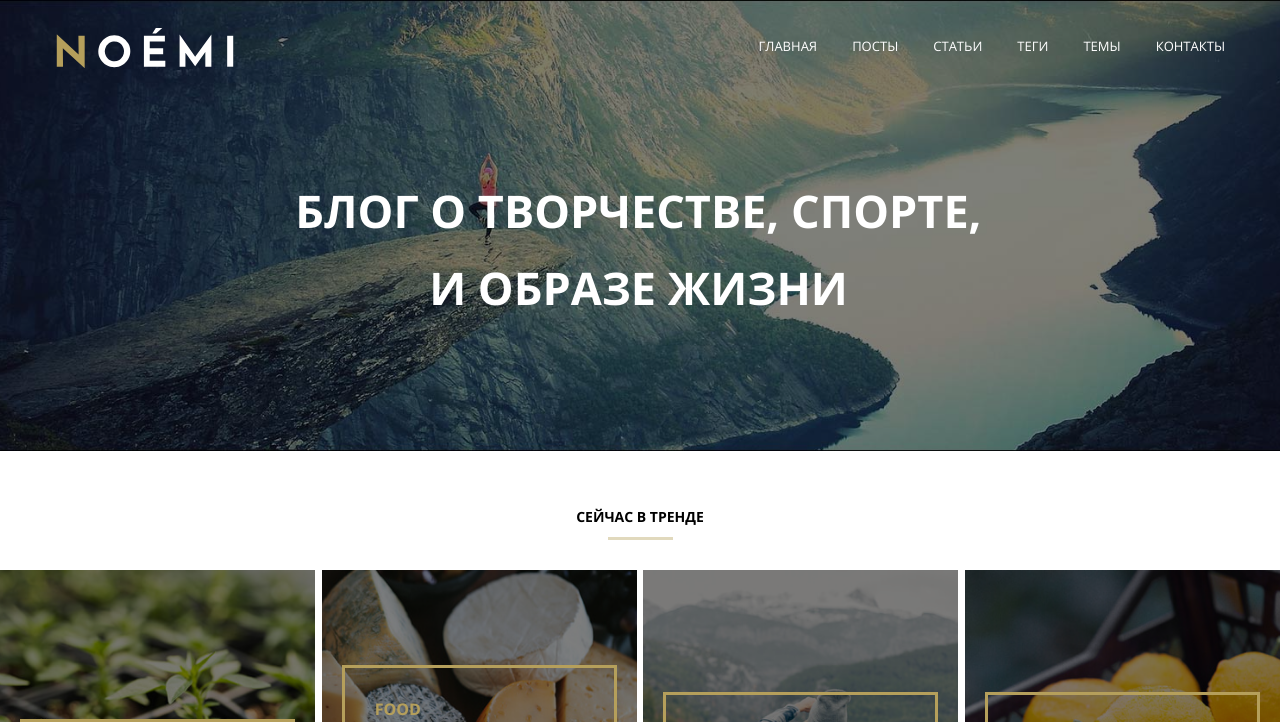
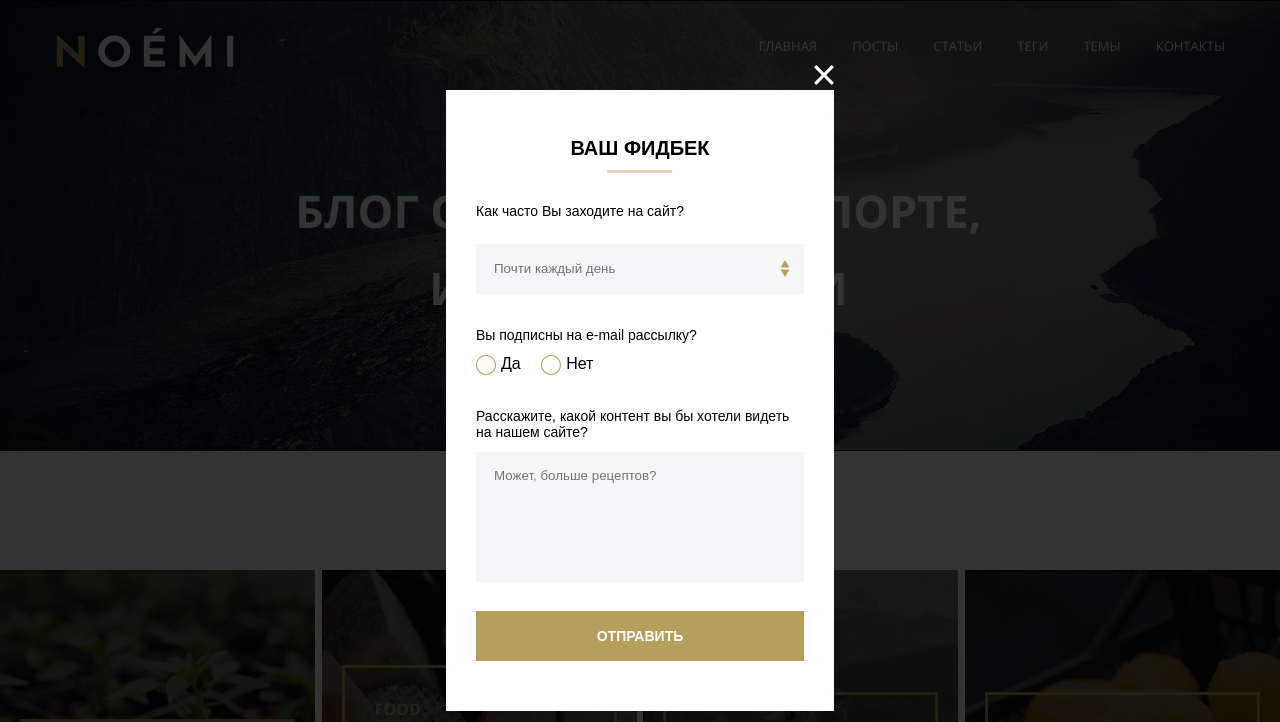
Before and after one commit to Narelax/Mq-diploma, a plain HTML site: page index.html in a window 1280 px wide. Shown: the top 722 px of the page. Drawn offline with Linux system fonts and the light colour scheme; files whose address does not match are found by name.

Commit message:
fix popup

```diff
--- a/css/popup.css
+++ b/css/popup.css
@@ -10,26 +10,30 @@
   top: 0;
   left: 0;
   background: rgba(0, 0, 0, 0.8);
-  opacity: 0;
-  visibility: hidden;
+  /*opacity: 0;
+  visibility: hidden;*/
+}
+
+.popup-icon {
+  position: absolute;
+  top: -25px;
+  right: 0;
+  width: 20px;
+  height: 20px;
+  background-image: url("../svg/form-x.svg");
+  background-repeat: no-repeat;
+  background-position: center right;
+  background-size: 20px 20px;
 }
 
 .popup-container {
   display: flex;
   position: relative;
   flex-direction: column;
-  width: 33%;
+  width: 50%;
   max-width: 388px;
   padding: 50px 30px;
   background: #fff;
-}
-
-.popup-icon {
-  position: absolute;
-  top: -25px;
-  right: 0;
-  display: block;
-  width: 17px;
 }
 
 .popup-title {
--- a/index.html
+++ b/index.html
@@ -386,7 +386,6 @@
 
       <div class="popup-container">
         <a class="popup-icon" href="#">
-          <svg class="popup-icon" xmlns="http://www.w3.org/2000/svg" fill="none" viewBox="0 0 441 441"><path fill="#fff" stroke="#000" d="M220.336 170.564l.353.353.354-.353L390.288 1.318l49.796 49.773-169.269 169.245-.353.354.353.354 169.269 169.245-49.796 49.796-169.245-169.269-.354-.353-.353.353-169.27 169.269-49.748-49.796 169.245-169.245.353-.354-.353-.354L1.318 51.067 51.09 1.318l169.246 169.246z"/></svg>
         </a>
         <h2 class="aside-title popup-title">Ваш фидбек</h2>
         <form class="popup-form">
```
